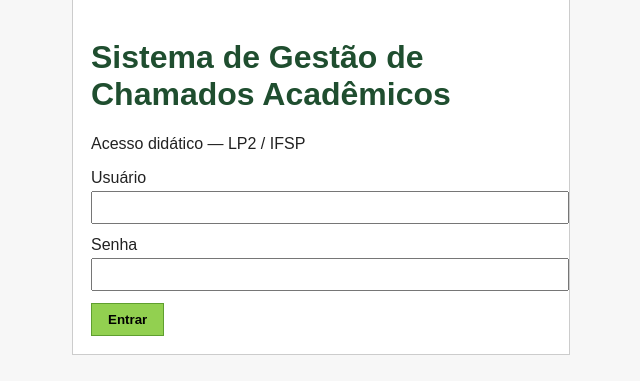
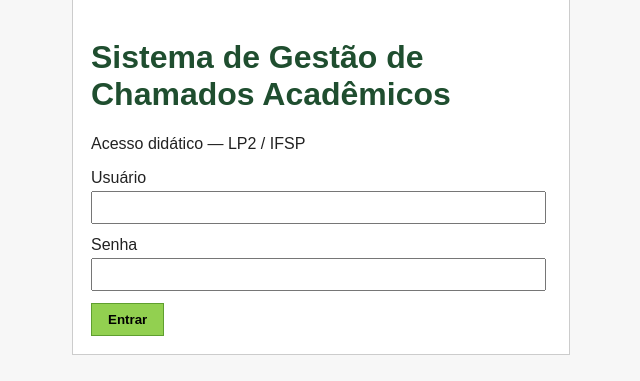
Before and after one commit to Campelo3110/Sistema_Gestao_Chamados_Academicos_Java21, a Spring Boot app: page /login in a window 1280 px wide. Shown: the part 73-454 px from the top of the page, without its empty margins (319-959 px from the left). Run offline with Spring Boot 4, Linux system fonts and the light colour scheme; some libraries are stand-ins or nearby versions.

Commit message:
Adjust input styles for width and max-width

```diff
--- a/src/main/resources/static/css/style.css
+++ b/src/main/resources/static/css/style.css
@@ -53,8 +53,8 @@ th {
 }
 
 input, textarea, select {
-    width: 100%;
-    max-width: 600px;
+    width: 95%;
+    max-width: 500px;
     padding: 7px;
     margin-top: 4px;
     margin-bottom: 12px;
```
